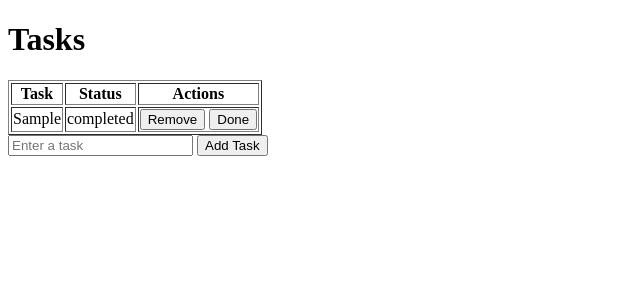
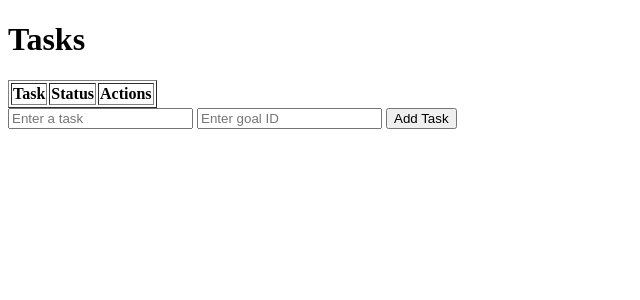
Before and after one commit to codedbyyprince/goal-tracker-flask, a Flask app: page / in a window 1280 px wide. Shown: the top 300 px of the page, without its empty margins (0-640 px from the left). Run offline with Flask 3, Linux system fonts and the light colour scheme; tables that the repository leaves empty hold one stand-in row (values such as "Sample post"); lists and menus that the app fills with data are empty.

Commit message:
Goals info funct completed goal and task linked

```diff
--- a/app.py
+++ b/app.py
@@ -1,4 +1,4 @@
-from flask import Flask, request, render_template, redirect
+from flask import Flask, request, render_template, redirect, url_for
 from flask_sqlalchemy import SQLAlchemy
 from models import db, Goal, Task
 
@@ -19,7 +19,7 @@ with app.app_context():
 # display goals
 @app.route('/goals')
 def display_goals():
-    Goals = Goal.query.all()
+    Goals = Goal.query.filter(Goal.completed == False).all()
     return render_template('goals.html', Goals=Goals)
 
 #add goals
@@ -63,14 +63,16 @@ def complete_goals(id):
 # Function to add and display tasks
 @app.route('/' , methods=['GET', 'POST'])
 def home():
-    Tasks = Task.query.all()
+    Tasks = Task.query.filter(Task.completed == False).all()
     return render_template('home.html', Tasks=Tasks)
 
+@app.route('/task', methods=['POST', 'GET'])
 def add_task():
     if request.method == 'POST':
         task_name = request.form.get('task_name')
+        goal_id = request.form.get('goal_id')
         if task_name != '':
-            new = Task(Taskk=task_name)
+            new = Task(Taskk=task_name , Goal_id=goal_id)
             db.session.add(new)
             db.session.commit()
             return redirect('/')
@@ -101,6 +103,12 @@ def complete(id):
         return redirect('/')
 
 
+# goal progress
+@app.route('/goals/<int:goal_id>/tasks' , methods=['GET', 'POST'])
+def goal_info(goal_id):
+    goal = Goal.query.get_or_404(goal_id)
+    tasks = Task.query.filter_by(Goal_id= goal.id).all()
+    return render_template('info.html', goal=goal, tasks=tasks)
 
 
 if __name__ == '__main__':
--- a/templates/goals.html
+++ b/templates/goals.html
@@ -9,12 +9,14 @@
     <h1>Goals</h1>
     <table border ="1">
         <tr>
+            <th>ID</th>
             <th>Goals</th>
             <th>Status</th>
             <th>Actions</th>
         </tr>
         {%for goal in Goals%}
         <tr>
+            <td>{{goal.id}}</td>
             <td>{{goal.goals}}</td>
             <td>
                 {%if goal.completed %}
@@ -30,6 +32,7 @@
                 <form method="POST" style="display:inline;">
                     <button type="submit" formaction="/goals/completed/{{goal.id}}">Done</button>
                 </form>
+                <a href="{{url_for('goal_info', goal_id = goal.id)}}">Info</a>
             </td>
         </tr>
         {%endfor%}
--- a/templates/home.html
+++ b/templates/home.html
@@ -38,6 +38,7 @@
         {% endfor %}
     </table>
 
-    <form action="/" method="POST">
+    <form action="/task" method="POST">
         <input type="text" name="task_name" placeholder="Enter a task" required>
+        <input type="text" name="goal_id" placeholder="Enter goal ID" required>
         <button type="submit">Add Task</button>
--- a/templates/info.html
+++ b/templates/info.html
@@ -7,14 +7,17 @@
 </head>
 <body>
     <h1>Goal progress</h1>
+    <h2>{{goal.goals}}</h2>
+
 
     <ul>
+        {%for task in tasks%}
         <li>
-            {%for task in tasks%}
 
             {{task.Taskk}}
 
         </li>
+        {%endfor%}
     </ul>
 
 
```
Also changed, not shown: models.py (line endings or trailing spaces).
